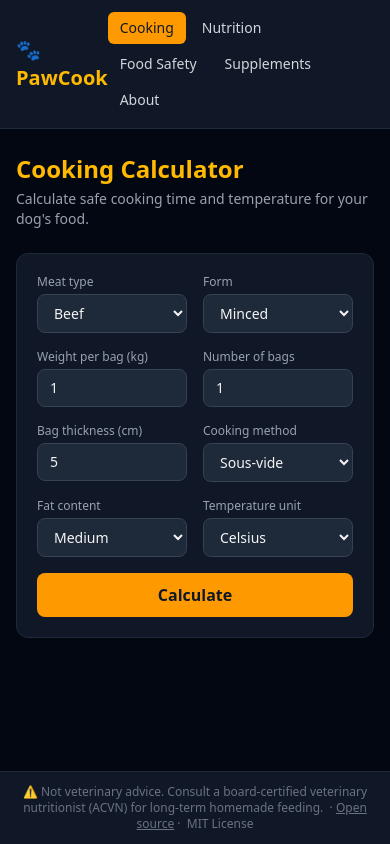
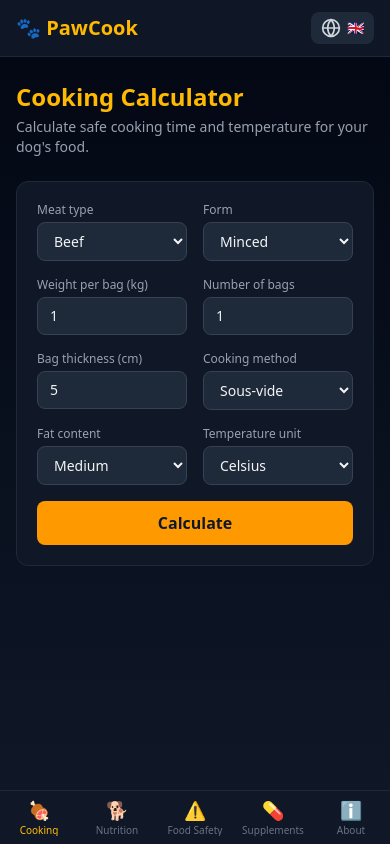
Before and after one commit to SirAllap/pawcook, a React (Vite) app in the folder apps/web/: page / in a window 390 px wide. Built offline with nearby package versions, Linux system fonts and the light colour scheme; the HTML template or start-up script is replaced by a standard one.

Commit message:
feat: mobile-first layout with bottom nav and language switcher

```diff
--- a/apps/web/src/App.tsx
+++ b/apps/web/src/App.tsx
@@ -1,31 +1,152 @@
-import { Routes, Route, NavLink } from 'react-router-dom';
+import { Routes, Route, NavLink, useLocation } from 'react-router-dom';
+import { useState, useRef, useEffect } from 'react';
+import { useTranslation } from 'react-i18next';
+import i18n from './i18n';
 import CookingCalculator from './pages/CookingCalculator';
 import NutritionCalculator from './pages/NutritionCalculator';
 import FoodSafety from './pages/FoodSafety';
 import SupplementGuide from './pages/SupplementGuide';
 import About from './pages/About';
 
+const LANGUAGES = [
+  { code: 'en', label: 'English', flag: '🇬🇧' },
+  { code: 'es', label: 'Español', flag: '🇪🇸' },
+  { code: 'fr', label: 'Français', flag: '🇫🇷' },
+  { code: 'pt', label: 'Português', flag: '🇧🇷' },
+  { code: 'de', label: 'Deutsch', flag: '🇩🇪' },
+  { code: 'it', label: 'Italiano', flag: '🇮🇹' },
+  { code: 'pl', label: 'Polski', flag: '🇵🇱' },
+  { code: 'nl', label: 'Nederlands', flag: '🇳🇱' },
+];
+
+function GlobeIcon() {
+  return (
+    <svg xmlns="http://www.w3.org/2000/svg" viewBox="0 0 24 24" fill="none" stroke="currentColor" strokeWidth="2" strokeLinecap="round" strokeLinejoin="round" className="w-5 h-5">
+      <circle cx="12" cy="12" r="10" />
+      <line x1="2" y1="12" x2="22" y2="12" />
+      <path d="M12 2a15.3 15.3 0 0 1 4 10 15.3 15.3 0 0 1-4 10 15.3 15.3 0 0 1-4-10 15.3 15.3 0 0 1 4-10z" />
+    </svg>
+  );
+}
+
+function LanguageSwitcher() {
+  const [open, setOpen] = useState(false);
+  const ref = useRef<HTMLDivElement>(null);
+  const currentLang = LANGUAGES.find(l => l.code === i18n.language) || LANGUAGES[0];
+
+  useEffect(() => {
+    function handleClick(e: MouseEvent) {
+      if (ref.current && !ref.current.contains(e.target as Node)) {
+        setOpen(false);
+      }
+    }
+    document.addEventListener('mousedown', handleClick);
+    return () => document.removeEventListener('mousedown', handleClick);
+  }, []);
+
+  function selectLang(code: string) {
+    i18n.changeLanguage(code);
+    localStorage.setItem('i18nextLng', code);
+    setOpen(false);
+  }
+
+  return (
+    <div ref={ref} className="relative">
+      <button
+        onClick={() => setOpen(o => !o)}
+        className="flex items-center gap-1.5 px-2.5 py-1.5 rounded-lg bg-gray-800 hover:bg-gray-700 text-gray-300 hover:text-white transition-all active:scale-95"
+        aria-label="Change language"
+      >
+        <GlobeIcon />
+        <span className="text-sm hidden sm:block">{currentLang.flag} {currentLang.label}</span>
+        <span className="text-sm sm:hidden">{currentLang.flag}</span>
+      </button>
+      {open && (
+        <div className="absolute right-0 top-full mt-2 w-48 bg-gray-800 border border-gray-700 rounded-xl shadow-2xl z-50 overflow-hidden">
+          {LANGUAGES.map(lang => (
+            <button
+              key={lang.code}
+              onClick={() => selectLang(lang.code)}
+              className={`w-full flex items-center gap-3 px-4 py-2.5 text-sm transition-colors hover:bg-gray-700 active:bg-gray-600 ${
+                lang.code === i18n.language ? 'text-amber-400 bg-gray-750' : 'text-gray-200'
+              }`}
+            >
+              <span className="text-lg">{lang.flag}</span>
+              <span>{lang.label}</span>
+              {lang.code === i18n.language && <span className="ml-auto text-amber-400">✓</span>}
+            </button>
+          ))}
+        </div>
+      )}
+    </div>
+  );
+}
+
+function BottomNav() {
+  const { t } = useTranslation();
+  const location = useLocation();
+
+  const tabs = [
+    { to: '/', label: t('nav.cooking'), icon: '🍖' },
+    { to: '/nutrition', label: t('nav.nutrition'), icon: '🐕' },
+    { to: '/food-safety', label: t('nav.foodSafety'), icon: '⚠️' },
+    { to: '/supplements', label: t('nav.supplements'), icon: '💊' },
+    { to: '/about', label: t('nav.about'), icon: 'ℹ️' },
+  ];
+
+  return (
+    <nav className="lg:hidden fixed bottom-0 left-0 right-0 z-40 bg-gray-900 border-t border-gray-800 no-print"
+      style={{ paddingBottom: 'env(safe-area-inset-bottom)' }}>
+      <div className="flex">
+        {tabs.map(({ to, label, icon }) => {
+          const isActive = to === '/' ? location.pathname === '/' : location.pathname.startsWith(to);
+          return (
+            <NavLink
+              key={to}
+              to={to}
+              end={to === '/'}
+              className={`flex-1 flex flex-col items-center gap-0.5 py-2 px-1 text-xs transition-all active:scale-95 ${
+                isActive ? 'text-amber-400' : 'text-gray-500 hover:text-gray-300'
+              }`}
+            >
+              <span className="text-lg leading-tight">{icon}</span>
+              <span className="leading-tight truncate w-full text-center" style={{ fontSize: '10px' }}>{label}</span>
+            </NavLink>
+          );
+        })}
+      </div>
+    </nav>
+  );
+}
+
 export default function App() {
+  const { t } = useTranslation();
+
+  const navItems = [
+    { to: '/', label: t('nav.cooking') },
+    { to: '/nutrition', label: t('nav.nutrition') },
+    { to: '/food-safety', label: t('nav.foodSafety') },
+    { to: '/supplements', label: t('nav.supplements') },
+    { to: '/about', label: t('nav.about') },
+  ];
+
   return (
-    <div className="min-h-screen flex flex-col">
-      <header className="bg-gray-900 border-b border-gray-800 no-print">
-        <div className="max-w-5xl mx-auto px-4 py-3 flex items-center justify-between">
-          <a href="/" className="text-xl font-bold text-amber-400">🐾 PawCook</a>
-          <nav className="flex gap-1 text-sm flex-wrap">
-            {[
-              { to: '/', label: 'Cooking' },
-              { to: '/nutrition', label: 'Nutrition' },
-              { to: '/food-safety', label: 'Food Safety' },
-              { to: '/supplements', label: 'Supplements' },
-              { to: '/about', label: 'About' },
-            ].map(({ to, label }) => (
+    <div className="min-h-screen flex flex-col bg-gradient-to-b from-gray-950 to-gray-900">
+      <header className="bg-gray-900/95 backdrop-blur border-b border-gray-800 sticky top-0 z-30 no-print">
+        <div className="max-w-5xl mx-auto px-4 py-3 flex items-center justify-between gap-3">
+          <a href="/" className="text-xl font-bold text-amber-400 shrink-0">🐾 PawCook</a>
+
+          <nav className="hidden lg:flex gap-1 text-sm">
+            {navItems.map(({ to, label }) => (
               <NavLink
                 key={to}
                 to={to}
                 end={to === '/'}
                 className={({ isActive }) =>
-                  `px-3 py-1.5 rounded-md transition-colors ${
-                    isActive ? 'bg-amber-500 text-gray-900 font-medium' : 'text-gray-300 hover:text-white hover:bg-gray-800'
+                  `px-3 py-1.5 rounded-md transition-all ${
+                    isActive
+                      ? 'bg-amber-500 text-gray-900 font-medium'
+                      : 'text-gray-300 hover:text-white hover:bg-gray-800'
                   }`
                 }
               >
@@ -33,10 +154,12 @@ export default function App() {
               </NavLink>
             ))}
           </nav>
+
+          <LanguageSwitcher />
         </div>
       </header>
 
-      <main className="flex-1 max-w-5xl mx-auto w-full px-4 py-6">
+      <main className="flex-1 max-w-5xl mx-auto w-full px-4 py-6 pb-24 lg:pb-6">
         <Routes>
           <Route path="/" element={<CookingCalculator />} />
           <Route path="/nutrition" element={<NutritionCalculator />} />
@@ -46,12 +169,14 @@ export default function App() {
         </Routes>
       </main>
 
-      <footer className="bg-gray-900 border-t border-gray-800 text-center text-xs text-gray-500 py-3 no-print">
-        ⚠️ Not veterinary advice. Consult a board-certified veterinary nutritionist (ACVN) for long-term homemade feeding.
+      <footer className="hidden lg:block bg-gray-900 border-t border-gray-800 text-center text-xs text-gray-500 py-3 no-print">
+        ⚠️ {t('common.disclaimer')}
         &nbsp;·&nbsp;
-        <a href="https://github.com/SirAllap/pawcook" className="underline hover:text-gray-300">Open source</a>
-        &nbsp;·&nbsp; MIT License
+        <a href="https://github.com/SirAllap/pawcook" className="underline hover:text-gray-300">{t('common.openSource')}</a>
+        &nbsp;·&nbsp; MIT
       </footer>
+
+      <BottomNav />
     </div>
   );
 }
```
